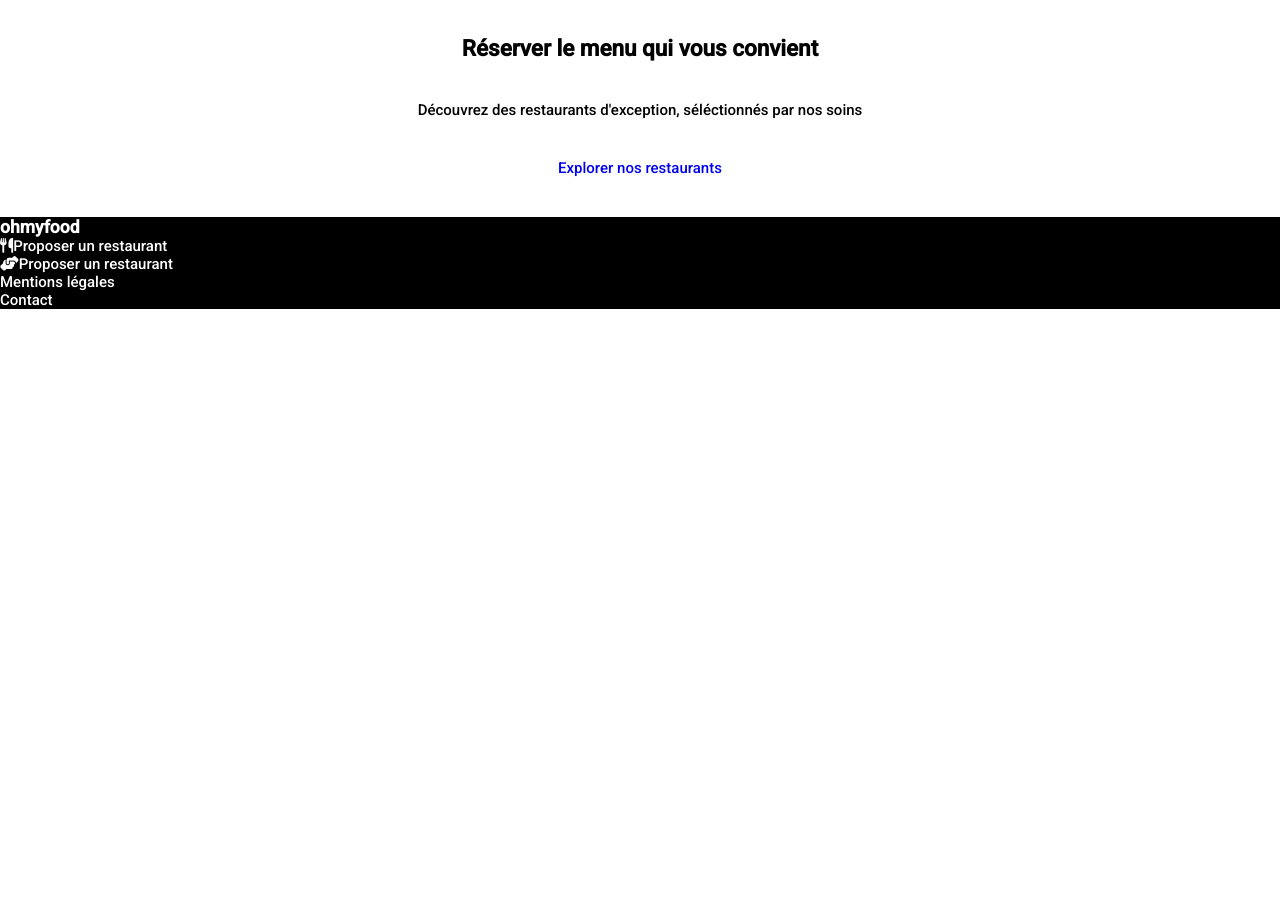
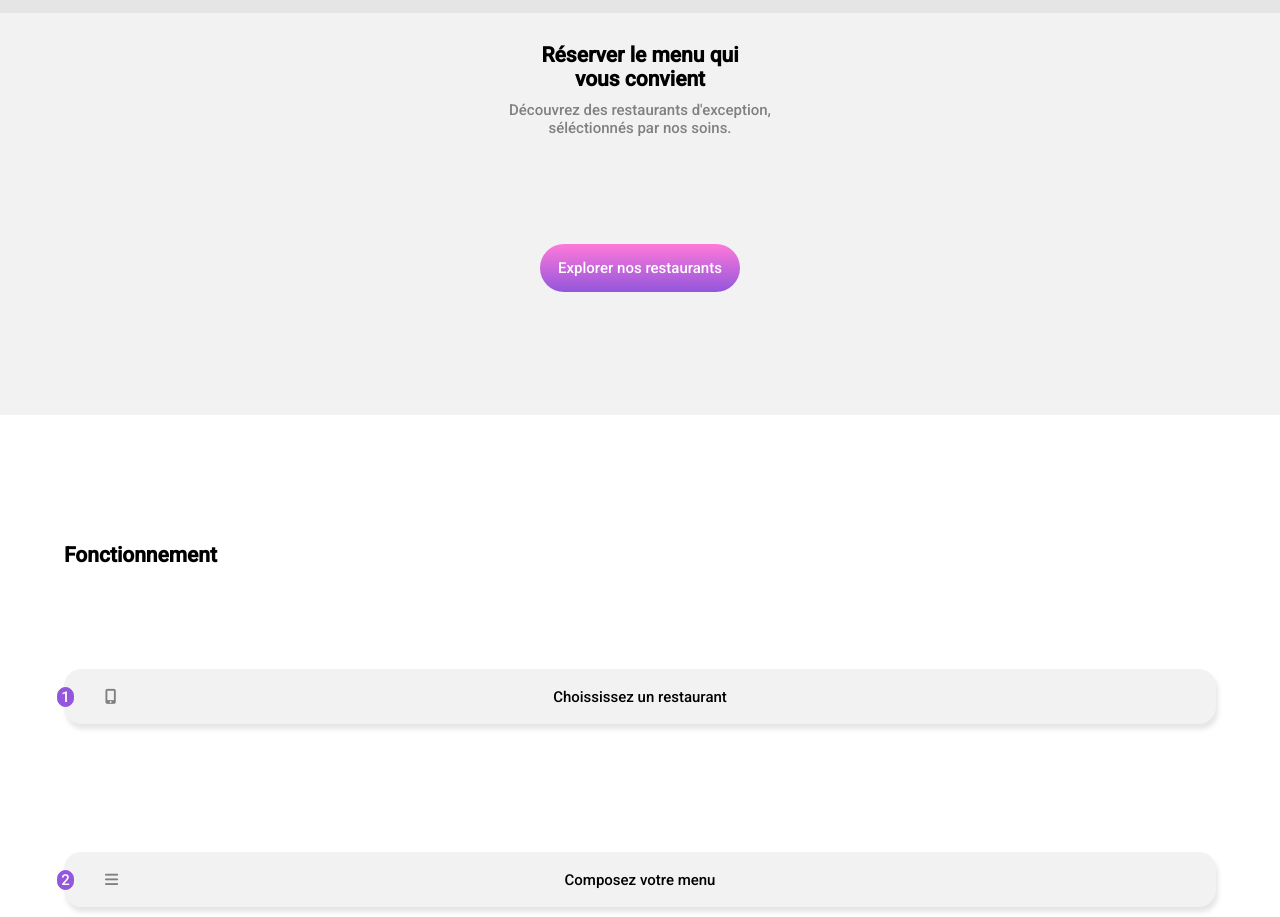
Before and after one commit to Melvin-Z-33/AlainCalore_3_2501021, a website: page index.html in a window 1280 px wide. Shown: the part 90-1007 px from the top of the page. Before the commit the page ends 800 px from the top, so only its background shows below. Drawn offline with Linux system fonts and the light colour scheme; a web font is replaced by a local one.

Commit message:
header fini

```diff
--- a/index.html
+++ b/index.html
@@ -21,10 +21,20 @@
             <p>Paris, Belleville</p>
         </div>
         <div id="reservation_texte">
-            <h2>Réserver le menu qui vous convient</h2>
-            <p>Découvrez des restaurants d'exception, séléctionnés par nos soins</p>
+            <h2>Réserver le menu qui<br> vous convient</h2>
+            <p>Découvrez des restaurants d'exception, <br>séléctionnés par nos soins.</p>
             <a href="#">Explorer nos restaurants</a>
         </div>
+    </section>
+    <section id="fonctionnement">
+        <h3>Fonctionnement</h3>
+        <ol id="fonctionnement_flex">
+            <li><span><i class="fas fa-mobile-alt"></i></span>Choississez un restaurant</li>
+            <li><span><i class="fas fa-bars"></i></span>Composez votre menu</li>
+            <li><span><i class="fas fa-store"></i></span>Dégustez au restaurant</li>
+        </ol>
+    </section>
+    <section id="restaurant">
 
     </section>
     <footer>
--- a/scss/_placeholders.scss
+++ b/scss/_placeholders.scss
@@ -7,3 +7,10 @@
     justify-content:center;
     align-items: center;
 }
+
+%flex-center-column{
+display:flex;
+justify-content:center;
+align-items: center;
+flex-direction: column;
+}
--- a/scss/style.scss
+++ b/scss/style.scss
@@ -3,54 +3,132 @@
 @import './_placeholders';
 
 
+/*************    GENERAL **************/
+
 html {
     font-size: 15px;
     scroll-behavior: smooth;
+    overflow-y: hidden;
   }
-
 
 * {
     margin: 0px;
     padding: 0px;
     box-sizing: border-box;
     font-family: "Roboto", sans-serif;
+
   }
 
 a{
   text-decoration: none;
 }
-  h1{
+h1{
     font-family: 'Shrikhand', cursive;
+    font-size:1.95rem;
   }
 
+h2, h3{
+  font-size:1.4rem;
+  font-family: 'Roboto', sans-serif;
+}
+
+
+
+
+/*************     HEADER SECTION ***********/
   header{
         h1{
         @extend %text-center;
-        }
+        margin: 15px 0 4px;
+                }
   }
 
-  #reservation{
-  }
-
-
+/*************  RESERVATION SECTION *******/
 #reservation_localisation{
   @extend %flex-center;
   background-color: $color-background02;
   height:50px;
     #map-point{
-      margin-right: 15px;;
+      margin-right: 10px;
+    }
+    p{
+      padding-right:40px;
     }
 }
 
 #reservation_texte{
-  @extend %flex-center;
-  flex-direction: column;
-  margin:20px 0;
+  @extend %flex-center-column;
+  background-color:$color-background01;
+  padding:20px 0;
+
   &>*{
-    margin:20px auto
+    margin:5px auto;
+    text-align:center;
+  }
+  h2{
+    margin-top:10px;
+
+  }
+  p{
+    color:grey;
+  }
+  a{
+    width:200px;
+    height:48px;
+    margin:8% 0;
+    color:$color-text02;
+    border-radius:30px;
+    background-image:linear-gradient($color-secondaire, $color-primaire);
+    display:grid;
+    place-items: center;
   }
 }
 
+/********** Fonctionnement section ***********/
+#fonctionnement{
+ h3{
+   margin: 10% 0 3%;
+   padding-left: 5%;
+ }
+ ol{
+  @extend %flex-center-column;
+  list-style: none;
+  counter-reset: li;
+ }
+ li{
+  counter-increment: li;
+  @extend%flex-center;
+  position: relative;
+  margin:5% 0;
+  width:90%;
+  height: 55px;
+  background-color: $color-background01;
+  border:1px solid $color-background01;
+  border-radius:17px;
+  box-shadow: 2px 5px 5px $color-background02;
+}
+ li::before {content: counter(li); color:$color-text02;
+  display: inline-block;
+  width: 1em;
+  margin-left: -1em;
+  border-radius: 30px;
+  border:1px solid $color-primaire;
+  background-color: $color-primaire;
+  text-align:center;
+  position:absolute;
+  left:7px;
+
+ }
+ span{
+   position: absolute;
+   left:40px;
+   color:grey;
+ }
+ .fa-store{
+   color:$color-primaire;
+ }
+
+}
 
 footer{
   background-color: $color-background-footer;
```
Also changed, not shown: styles/style.css, 1 other file.
